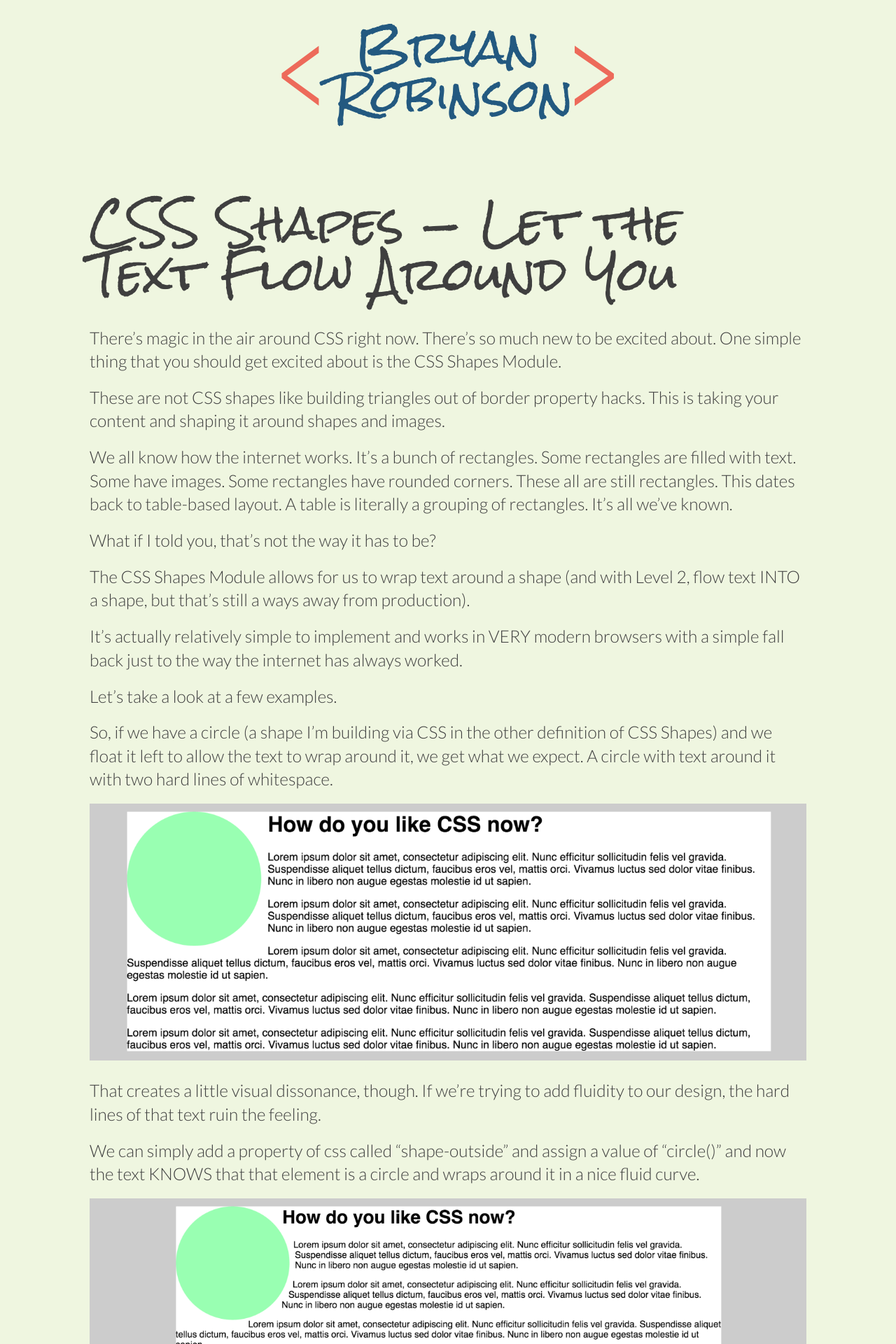
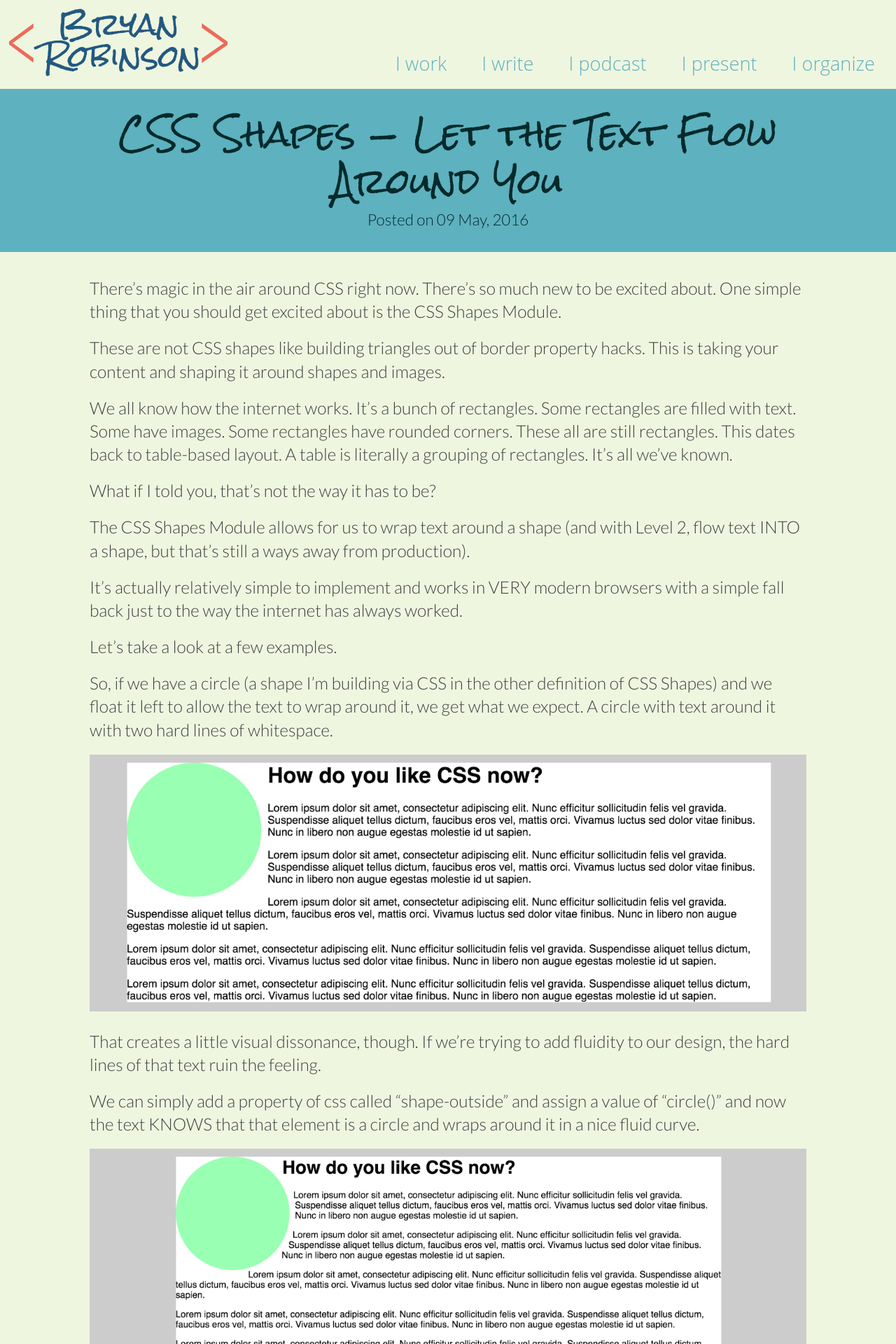
Before and after one commit to erquhart/jekyll-portfolio, a Jekyll site: the page built from _posts/2016-05-09-css-shapes-let-the-text-flow-around-you.markdown, in a window 1280 px wide. Shown: the top 1920 px of the page at 70% size. Built offline with Jekyll 4.4.1, drawn with Linux system fonts in a browser that asks for light colours.

Commit message:
Adds interior page header style

```diff
--- /dev/null
+++ b/_includes/interior-content-head.html
@@ -0,0 +1,8 @@
+<header class="post-head">
+    <div class="container">
+        <h1>{{ page.title }}</h1>
+        {% if page.subhead %}<h2>{{ page.subhead }}</h2>{% endif %}
+
+        {% if page.date %}<h6 class="post-meta">Posted on {{ page.date | date:"%d %b, %Y" }}</h6>{% endif %}
+    </div>
+</header>
--- /dev/null
+++ b/_includes/interior-head.html
@@ -0,0 +1,9 @@
+<header class="interior-header">
+    <a href="/">{% include logo.html %}</a>
+
+
+    <nav>
+        <a href="http://gorocketfuel.com" class="action">I work</a> <a href="http://blog.bryanlrobinson.com/" class="action">I write</a> <a class="action" href="http://memphiswebworkers.com/podcast">I podcast</a> <a href="http://www.slideshare.net/BryanRobinson2/" class="action">I present</a> <a class="action" href="http://hackmemphis.com">I organize</a>
+    </nav>
+
+</header>
--- a/_includes/logo.html
+++ b/_includes/logo.html
@@ -1,5 +1,5 @@
 <svg version="1.1" id="Layer_1" xmlns="http://www.w3.org/2000/svg" xmlns:xlink="http://www.w3.org/1999/xlink" x="0px" y="0px"
-     width="483.651px" height="152px" viewBox="0 0 483.651 152" enable-background="new 0 0 483.651 152" xml:space="preserve">
+     viewBox="0 0 483.651 152" enable-background="new 0 0 483.651 152" xml:space="preserve">
 <g>
     <g class="top">
         <path d="M184.595,52.312c0,0.544-0.147,1.037-0.44,1.476c-0.293,0.44-0.377,0.954-0.251,1.54c-0.168,0.293-0.388,0.524-0.66,0.691
--- a/_layouts/post.html
+++ b/_layouts/post.html
@@ -1,21 +1,17 @@
 {% include header.html %}
+    {% include interior-head.html %}
 
-        <header class="header">
-            <div class="logo">
-
-                {% include logo.html %}
-
-        </div>
-        </header>
+    <main class="interior">
 
 
-        <main class="container about">
+        {% include interior-content-head.html %}
+        <main class="container">
             {{ content | markdownify }}
         </main>
 
 
 
-
+    </main>
 
 
 {% include footer.html %}
--- a/_posts/2016-05-09-css-shapes-let-the-text-flow-around-you.markdown
+++ b/_posts/2016-05-09-css-shapes-let-the-text-flow-around-you.markdown
@@ -6,7 +6,6 @@ categories: blog
 ---
 
 
-# CSS Shapes — Let the Text Flow Around You
 
 There’s magic in the air around CSS right now. There’s so much new to be excited about. One simple thing that you should get excited about is the CSS Shapes Module.
 
--- a/scss/pages/_module.scss
+++ b/scss/pages/_module.scss
@@ -0,0 +1 @@
+@import 'interiors';
--- a/scss/style.scss
+++ b/scss/style.scss
@@ -2,7 +2,7 @@
         'vendors/module',
         'base/module',
         'utils/module',
+        'layout/module',
         'components/module',
-        'layout/module',
         'pages/module',
         'themes/module';
--- a/style.css
+++ b/style.css
@@ -337,6 +337,112 @@ a {
 img {
   max-width: 100%; }
 
+.logo {
+  display: -webkit-box;
+  display: -ms-flexbox;
+  display: flex;
+  -webkit-box-pack: center;
+      -ms-flex-pack: center;
+          justify-content: center; }
+  .logo svg {
+    width: 100%;
+    max-width: 450px; }
+
+.header {
+  padding: 30px 0; }
+
+.interior-header {
+  display: -webkit-box;
+  display: -ms-flexbox;
+  display: flex;
+  -webkit-box-pack: justify;
+      -ms-flex-pack: justify;
+          justify-content: space-between;
+  -webkit-box-align: end;
+      -ms-flex-align: end;
+          align-items: flex-end;
+  margin: 10px; }
+  .interior-header svg {
+    height: 100px; }
+  .interior-header nav {
+    display: -webkit-box;
+    display: -ms-flexbox;
+    display: flex; }
+    .interior-header nav a {
+      font-family: 'Open Sans', sans-serif;
+      margin-left: 30px;
+      font-weight: 100; }
+
+.footer {
+  display: -webkit-box;
+  display: -ms-flexbox;
+  display: flex;
+  -webkit-box-pack: justify;
+      -ms-flex-pack: justify;
+          justify-content: space-between;
+  background-color: #183d58;
+  padding: 10px; }
+
+.socials {
+  display: -webkit-box;
+  display: -ms-flexbox;
+  display: flex;
+  -webkit-box-pack: center;
+      -ms-flex-pack: center;
+          justify-content: center;
+  -webkit-box-align: center;
+      -ms-flex-align: center;
+          align-items: center; }
+  .socials a path {
+    -webkit-transition: .3s ease-out;
+    transition: .3s ease-out; }
+  .socials svg {
+    height: 55px;
+    width: 55px;
+    margin: 0 10px; }
+  .socials g, .socials path {
+    fill: #5eb1bf; }
+  .socials a:hover path {
+    fill: #347883; }
+
+.footer-logo {
+  display: -webkit-box;
+  display: -ms-flexbox;
+  display: flex;
+  -webkit-box-pack: end;
+      -ms-flex-pack: end;
+          justify-content: flex-end;
+  -webkit-box-align: center;
+      -ms-flex-align: center;
+          align-items: center;
+  padding: 15px 20px; }
+  .footer-logo .top {
+    fill: #5eb1bf; }
+
+.container {
+  width: 80%;
+  margin: 0 auto; }
+
+.main-headline, .secondary-headline, .section-header {
+  text-align: center; }
+
+.main-headline {
+  color: #235980;
+  margin-bottom: .8vw; }
+
+.secondary-headline {
+  color: #ed6a5a; }
+
+.section-header {
+  font-family: 'Rock Salt', cursive;
+  font-style: normal;
+  font-weight: 400;
+  color: #235980;
+  font-size: calc(1em + 1vw); }
+
+.about {
+  padding: 70px 0; }
+
 .button {
   display: inline-block;
   box-sizing: border-box;
@@ -484,83 +590,23 @@ img {
 .codepen {
   height: 500px; }
 
-.logo {
-  display: -webkit-box;
-  display: -ms-flexbox;
-  display: flex;
-  -webkit-box-pack: center;
-      -ms-flex-pack: center;
-          justify-content: center; }
+.post-head {
+  background-color: #5eb1bf;
+  margin-bottom: 35px;
+  padding: 30px 0;
+  color: #042a2b; }
+  .post-head h1 {
+    margin-bottom: 5px;
+    font-size: 2em;
+    line-height: 1.4em; }
+  .post-head h3 {
+    margin-bottom: 5px; }
+  .post-head h6 {
+    font-size: 1.4rem; }
 
-.header {
-  padding: 30px 0; }
-
-.footer {
-  display: -webkit-box;
-  display: -ms-flexbox;
-  display: flex;
-  -webkit-box-pack: justify;
-      -ms-flex-pack: justify;
-          justify-content: space-between;
-  background-color: #183d58;
-  padding: 10px; }
-
-.socials {
-  display: -webkit-box;
-  display: -ms-flexbox;
-  display: flex;
-  -webkit-box-pack: center;
-      -ms-flex-pack: center;
-          justify-content: center;
-  -webkit-box-align: center;
-      -ms-flex-align: center;
-          align-items: center; }
-  .socials a path {
-    -webkit-transition: .3s ease-out;
-    transition: .3s ease-out; }
-  .socials svg {
-    height: 55px;
-    width: 55px;
-    margin: 0 10px; }
-  .socials g, .socials path {
-    fill: #5eb1bf; }
-  .socials a:hover path {
-    fill: #347883; }
-
-.footer-logo {
-  display: -webkit-box;
-  display: -ms-flexbox;
-  display: flex;
-  -webkit-box-pack: end;
-      -ms-flex-pack: end;
-          justify-content: flex-end;
-  -webkit-box-align: center;
-      -ms-flex-align: center;
-          align-items: center;
-  padding: 15px 20px; }
-  .footer-logo .top {
-    fill: #5eb1bf; }
-
-.container {
-  width: 80%;
-  margin: 0 auto; }
-
-.main-headline, .secondary-headline, .section-header {
+.interior h1 {
+  font-size: 3rem;
   text-align: center; }
 
-.main-headline {
-  color: #235980;
-  margin-bottom: .8vw; }
-
-.secondary-headline {
-  color: #ed6a5a; }
-
-.section-header {
-  font-family: 'Rock Salt', cursive;
-  font-style: normal;
-  font-weight: 400;
-  color: #235980;
-  font-size: calc(1em + 1vw); }
-
-.about {
-  padding: 70px 0; }
+.interior .post-meta {
+  text-align: center; }
```
Also changed, not shown: _includes/home-head.html (added, +7 -0 lines), _layouts/interior.html (+6 -9 lines), _layouts/main.html (+1 -6 lines), _posts/2016-05-10-css-shapes-let-the-text-flow-around-you.markdown (deleted, +0 -24 lines), scss/components/_blog.scss (+19 -0 lines), scss/layout/_header.scss (+26 -0 lines), scss/pages/_interiors.scss (added, +9 -0 lines).
